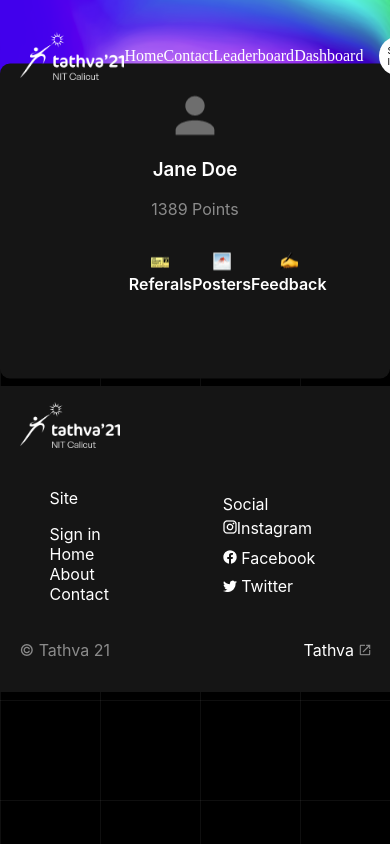
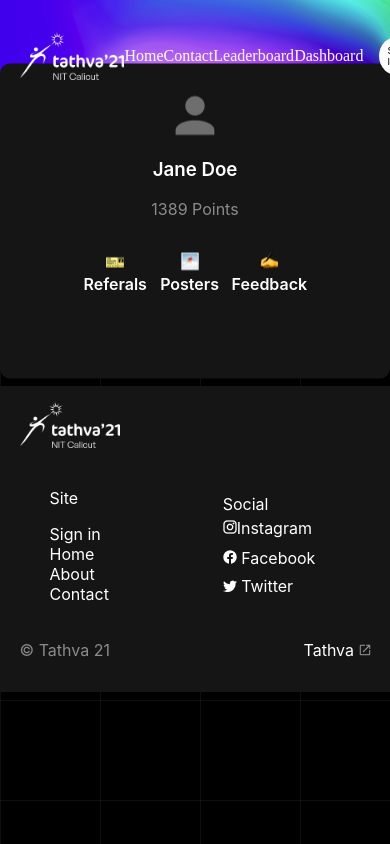
Before and after one commit to amalpmathews2003/tathva-ca-website, a React (Create React App) app: page /Dashboard in a window 390 px wide. Built offline with nearby package versions, Linux system fonts and the light colour scheme; a web font is replaced by a local one.

Commit message:
guide toggle

```diff
--- a/src/App.css
+++ b/src/App.css
@@ -188,7 +188,7 @@ body {
   margin-top: 100px;
 }
 .page-2-h {
-  font-size: 2rem;
+  font-size: 3rem;
   padding-left: 2em;
 }
 .page-2-cards {
@@ -324,7 +324,6 @@ body {
   height: 70vh;
   /* min-height: 100vh; */
   width: 100vw;
-  border: 1px solid white;
 }
 .page-4-info {
   /* display: flex; */
@@ -1123,8 +1122,9 @@ body {
   .db-links {
     display: flex;
     justify-content: space-between;
-    margin-left: 5%;
-  }
+padding: 0 ;  }
+
+
   .ruready-margin {
     margin: 0px;
   }
--- a/src/Components/Card.js
+++ b/src/Components/Card.js
@@ -4,7 +4,7 @@ const Card = ({img,title,info}) => {
     return (
           <div className="card ">
 
-              <img src={img} alt="img" />
+              <img src={`./images/${img}`} alt="img" />
               <p className='clash-sb'>{title}</p>
               <p className='clash-r'>{info}</p>
 
--- a/src/Components/Dashboard.js
+++ b/src/Components/Dashboard.js
@@ -27,9 +27,9 @@ function Dashboard(){
                     <p className="Total-points dim inter-r">1389 Points</p>
                 </div>
                 <ul className="db-links">
-                   <Link to={`/Dashboard/Referals`}> <button className="inter-sb"id="Referals"><p> <img src={referalImg} alt="img"/> Referals</p></button></Link>
-                   <Link to={`/Dashboard/Posters`}><button  className="inter-sb" id="Posters"><p><img src={posterImg}/> Posters</p></button></Link>
-                   <Link  to={`/Dashboard/Feedback`}><button  className="inter-sb" id="Feedback"><p> <img src={feedbackImg} alt="img"/>  Feedback</p></button></Link>
+                   <a><Link to={`/Dashboard/Referals`}> <button className="inter-sb"id="Referals"><p> <img src={referalImg} alt="img"/> Referals</p></button></Link></a>
+                   <a> <Link to={`/Dashboard/Posters`}><button  className="inter-sb" id="Posters"><p><img src={posterImg}/> Posters</p></button></Link> </a>
+                   <a> <Link  to={`/Dashboard/Feedback`}><button  className="inter-sb" id="Feedback"><p> <img src={feedbackImg} alt="img"/>  Feedback</p></button></Link></a>
 
                 </ul>
             </div>
--- a/src/Components/Posters.js
+++ b/src/Components/Posters.js
@@ -1,4 +1,4 @@
-import React from "react"
+import React , {useState} from "react"
 import guideToggle from "./images/guide-toggle.png"
 import {PosterData} from "./Data"
 import {Poster} from "./poster"
@@ -7,15 +7,17 @@ const PosterCard = PosterData.map(item=>{
     return(<Poster heading={item.heading} writeup={item.writeup}/>)
 })
 
+
 function Posters(){
-
+   const [show,setShow]=useState(false)
     return(
         <div className="posters">
       <h2 className="heading inter-sb"><img src={posterImg}/> Posters</h2>
         <div className="db-elements">
             <div className="row guide-tab"><h3 className="clash-sb">Guide</h3>
-            <button className="guide-toggle" ><img src={guideToggle}/></button></div>
-            <div className="guide">
+            <button className="guide-toggle" onClick={()=>setShow(!show)}><img src={guideToggle}/></button></div>
+            {
+                    show?<div className="guide">
                 <div><h3 className="inter-sb">Whatsapp</h3>
                 <p className="inter-r"> For every group shared to 10 points will be awarded. For every 5th group shared to, an additional 10 points is awarded. eg: 4 groups means 40 points and 5 groups means 60 points.
 For every status put up atleast 10 points will be awarded. For every 50 views 10 points will be awarded and for every 150 views additional 10 points will be awarded. eg: If your status gets 30 views you will get 10 points, 50 views you will get 10 points, 100 views you will get 20 points and so on. 150 vies you will get 30 + 10 = 40 points. The maximum points of the above mentioned criteria is 220 points</p></div>
@@ -33,7 +35,8 @@ For every status put up atleast 10 points will be awarded. For every 50 views 10
             <input className="btn-pri inter-sb" type="submit" value="Submit" />
             </form>
             </div>
-            </div>
+            </div>:null
+        }
 
             <div>
                 {PosterCard}
```
